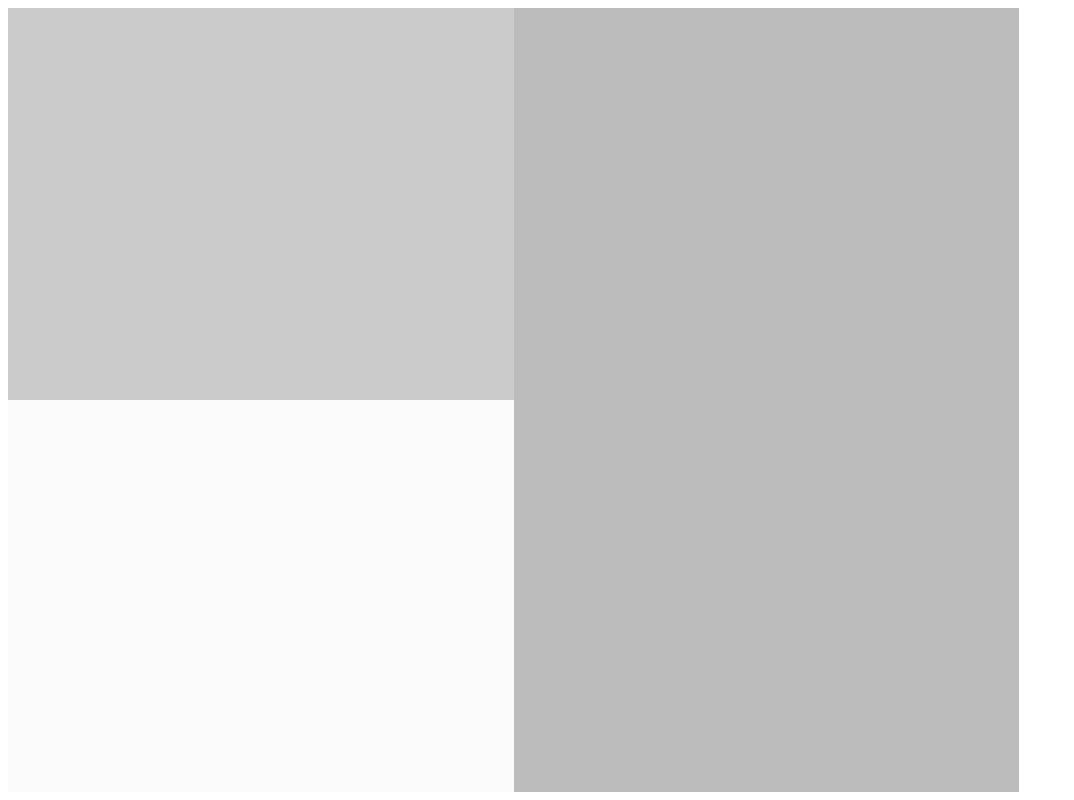
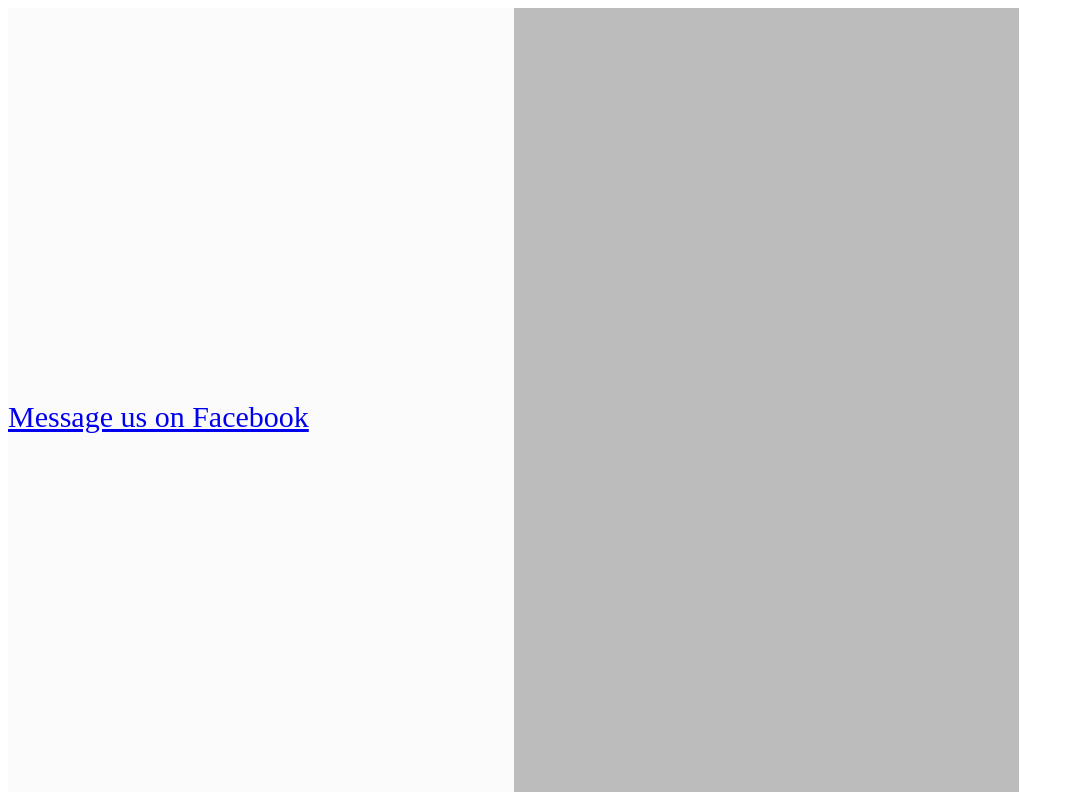
Before and after one commit to tieulonglanh/Jeju-Hackathon-mapCHAT, a PHP site: page / in a window 1280 px wide. Shown: the whole page, without its empty margins (0-1074 px from the left). Run offline with PHP 8.4, Linux system fonts and the light colour scheme.

Commit message:
facebook messanger redirecting

```diff
--- a/index.php
+++ b/index.php
@@ -11,9 +11,12 @@ echo '
 <body>
 
   <div class="id-content">
-    <div class="top">
-    </div>
+  <div class="middle">
+  </div>
     <div class="middle">
+    <a href="https://m.me/GlobalHackaton">
+   Message us on Facebook
+</a>
     </div>
   </div>
 </body>
```
